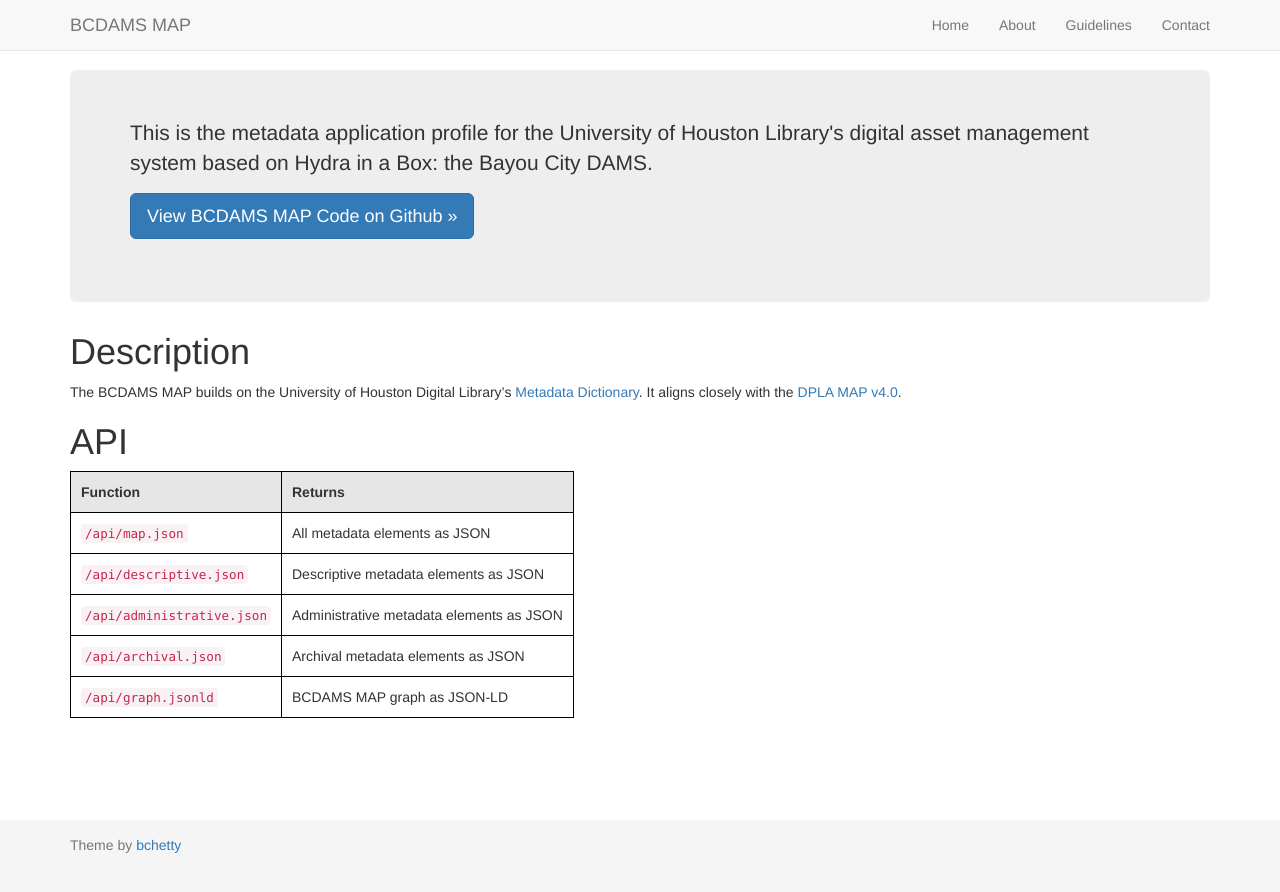
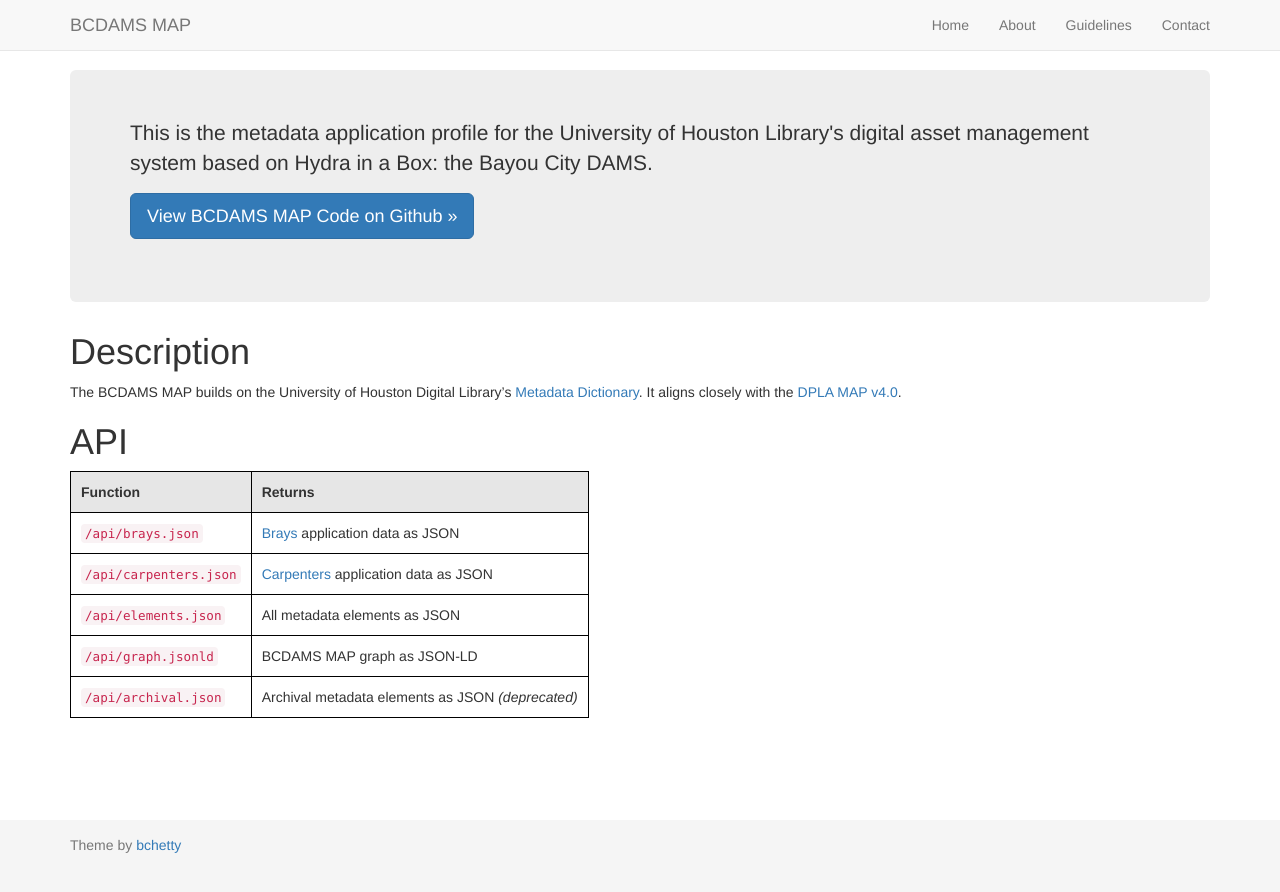
Before and after one commit to uhlibraries-digital/bcdams-map, a Jekyll site: the page built from about/index.md, in a window 1280 px wide. Shown: the top 892 px of the page. Built offline with Jekyll 4.4.1, drawn with Linux system fonts in a browser that asks for light colours; nearby versions of some CDN libraries; comment, search, counter and statistics services are not loaded.

Commit message:
update API documentation

````diff
--- a/about/index.md
+++ b/about/index.md
@@ -15,10 +15,10 @@
 
 # API
 
-| Function                        | Returns                                   |
-| ------------------------------- | ----------------------------------------- |
-| ```/api/map.json```             | All metadata elements as JSON             |
-| ```/api/descriptive.json```     | Descriptive metadata elements as JSON     |
-| ```/api/administrative.json```  | Administrative metadata elements as JSON  |
-| ```/api/archival.json```        | Archival metadata elements as JSON        |
-| ```/api/graph.jsonld```         | {{ site.title }} graph as JSON-LD         |
+| Function                          | Returns |
+| --------------------------------- | ------- |
+| ```/api/brays.json```             | [Brays](https://github.com/uhlibraries-digital/brays) application data as JSON |
+| ```/api/carpenters.json```        | [Carpenters](https://github.com/uhlibraries-digital/carpenters) application data as JSON |
+| ```/api/elements.json```          | All metadata elements as JSON |
+| ```/api/graph.jsonld```           | {{ site.title }} graph as JSON-LD |
+| ```/api/archival.json```          | Archival metadata elements as JSON *(deprecated)* |
````
